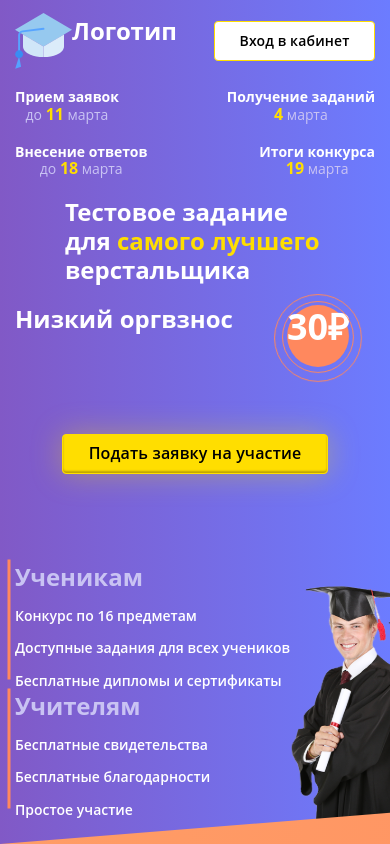
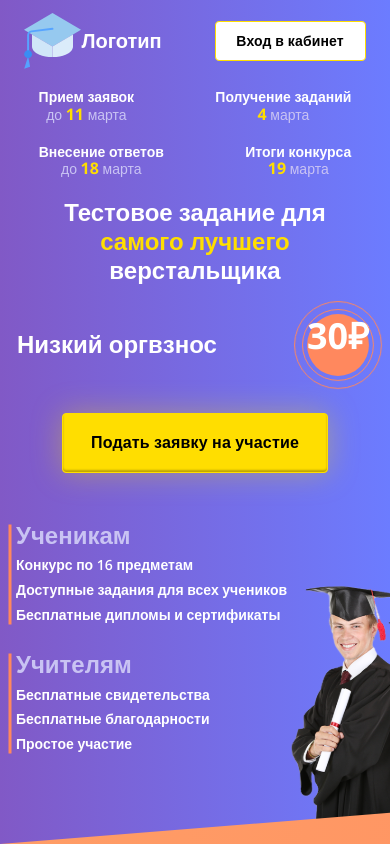
Before and after one commit to YuraSS23/Test-task-Maksim, a React (Create React App) app: page / in a window 390 px wide. Built offline with nearby package versions, Linux system fonts and the light colour scheme.

Commit message:
adaptive

```diff
--- a/public/index.html
+++ b/public/index.html
@@ -1,10 +1,10 @@
 <!DOCTYPE html>
 <html lang="en">
 <head>
-    <meta charset="utf-8" />
-    <link rel="icon" href="%PUBLIC_URL%/favicon.ico" />
-    <meta name="viewport" content="width=device-width, initial-scale=1" />
-    <meta name="theme-color" content="#000000" />
+    <meta charset="utf-8"/>
+    <link rel="icon" href="%PUBLIC_URL%/favicon.ico"/>
+    <meta name="viewport" content="width=device-width, initial-scale=1"/>
+    <meta name="theme-color" content="#000000"/>
     <meta
             name="description"
             content="Web site created using create-react-app"
@@ -13,7 +13,11 @@
       manifest.json provides metadata used when your web app is installed on a
       user's mobile device or desktop. See https://developers.google.com/web/fundamentals/web-app-manifest/
     -->
-    <link rel="manifest" href="%PUBLIC_URL%/manifest.json" />
+    <link rel="manifest" href="%PUBLIC_URL%/manifest.json"/>
+    <link rel="preconnect" href="https://fonts.googleapis.com">
+    <link rel="preconnect" href="https://fonts.gstatic.com" crossorigin>
+    <link href="https://fonts.googleapis.com/css2?family=Lato&family=Montserrat:wght@700&family=Open+Sans:ital,wght@0,300;0,400;0,500;0,600;0,700;0,800;1,300;1,400;1,500;1,600;1,700;1,800&family=Rubik:wght@400;500&display=swap"
+          rel="stylesheet">
     <!--
       Notice the use of %PUBLIC_URL% in the tags above.
       It will be replaced with the URL of the `public` folder during the build.
--- a/src/App.css
+++ b/src/App.css
@@ -11,3 +11,9 @@
   padding: 0 15px;
   margin: 0 auto;
 }
+
+@media (max-width: 770px) {
+  .container {
+    padding: 0 8px;
+  }
+}
--- a/src/components/common/Button.css
+++ b/src/components/common/Button.css
@@ -64,6 +64,7 @@
     }
     .adaptiveEntryBtn {
         display: block;
+        width: 151px;
         height: 40px;
     }
     .applyBtn {
@@ -71,7 +72,7 @@
     }
     .adaptiveApplyBtn {
         display: block;
-        height: 40px;
-        margin: 0 auto
+        height: 60px;
+        margin: 20px auto 48px;
     }
 }
--- a/src/components/header/Header.css
+++ b/src/components/header/Header.css
@@ -18,6 +18,7 @@ header {
 }
 @media (max-width: 770px) {
     header {
+        justify-content: space-around;
         flex-wrap: wrap;
         gap: 20px;
         padding: 13px 0 20px;
--- a/src/components/header/Logo.css
+++ b/src/components/header/Logo.css
@@ -7,3 +7,6 @@
     font-weight: 700;
     line-height: 120%;
 }
+@media (max-width: 770px) {
+
+}
--- a/src/components/mainpage/Content.css
+++ b/src/components/mainpage/Content.css
@@ -86,23 +86,51 @@ h3 {
 
 @media (max-width: 770px) {
     h1 {
-        margin: 0 0 20px;
-        padding: 0 50px;
+        margin: 0 42px 12px;
         font-size: 24px;
         font-style: normal;
         font-weight: 700;
         line-height: 120%;
+        text-align: center;
+    }
+    .org {
+        padding-left: 9px;
+        font-size: 24px;
+        font-weight: 700;
+    }
+    h3 {
+        padding: 0;
+        font-size: 20px;
+        font-weight: 650;
     }
     .maincontent {
-        display: grid;
-        grid-template-columns: repeat(1, 100%);
-        grid-template-rows: repeat(4, 25%);
+        display: flex;
+        flex-direction: column;
+        justify-content: center;
     }
     .textAndCircles {
         display: flex;
         justify-content: space-between;
+        align-items: center;
+        height: 96px;
     }
-    .circlegroup {
-
+    .circleBox {
+        position: relative;
+    }
+    .circle1 {
+        position: absolute;
+        left: 13px;
+        top: 13px
+    }
+    .circle2 {
+        position: absolute;
+        left: 8px;
+        top: 8px
+    }
+    .circle3 {
+        top:0;
+        bottom:0px;
+        left: 0;
+        right: 0px;
     }
 }
--- a/src/components/mainpage/Content.tsx
+++ b/src/components/mainpage/Content.tsx
@@ -8,8 +8,8 @@ export const Content = () => {
         <h1>Тестовое задание для <span className={"yellow"}>самого лучшего</span> верстальщика</h1>
         <div className={"maincontent"}>
             <div className={"textAndCircles"}>
-                <h3>Низкий оргвзнос</h3>
-                <div>
+                <h3 className={"org"}>Низкий оргвзнос</h3>
+                <div className={"circleBox"}>
                     <div className={"circlegroup"+" "+"circle1"}>30₽</div>
                     <div className={"circlegroup"+" "+"circle2"}></div>
                     <div className={"circlegroup"+" "+"circle3"}></div>
--- a/src/components/mainpage/Profit.css
+++ b/src/components/mainpage/Profit.css
@@ -1,7 +1,7 @@
 .profit {
     display: flex;
     flex-direction: column;
-    gap: 16px;
+    gap: 8px;
     position: relative;
 }
 
@@ -30,3 +30,15 @@
     font-weight: 600;
     line-height: 120%;
 }
+
+@media (max-width: 770px) {
+    .profit {
+        margin-left: 8px;
+        padding: 0 0 26px;
+    }
+    .profit::before {
+        width: 100px;
+        top: 52px;
+        left: -56px
+    }
+}
```
Also changed, not shown: src/components/common/container/Container.tsx (deleted, +0 -7 lines), src/components/common/container/Container.css (deleted). Lines whose indentation alone changed are shown as unchanged.
